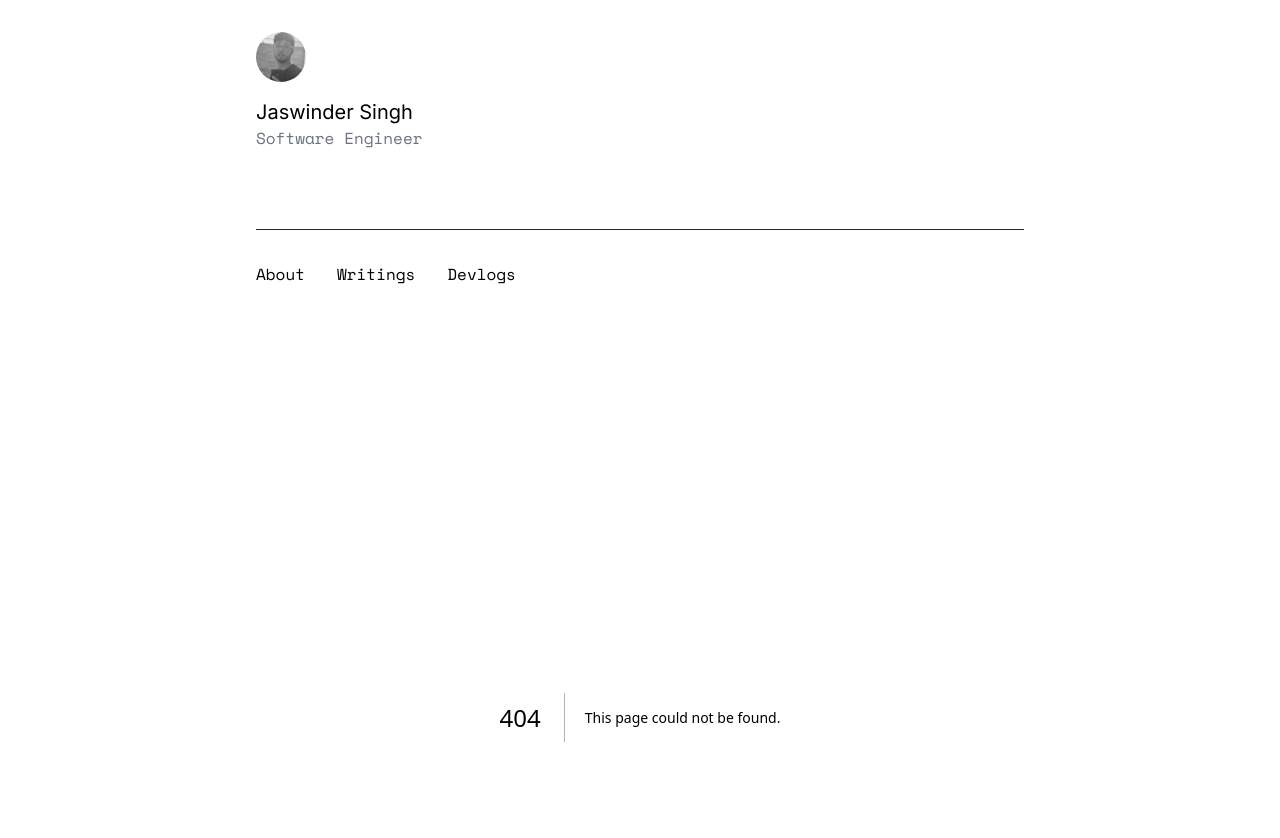
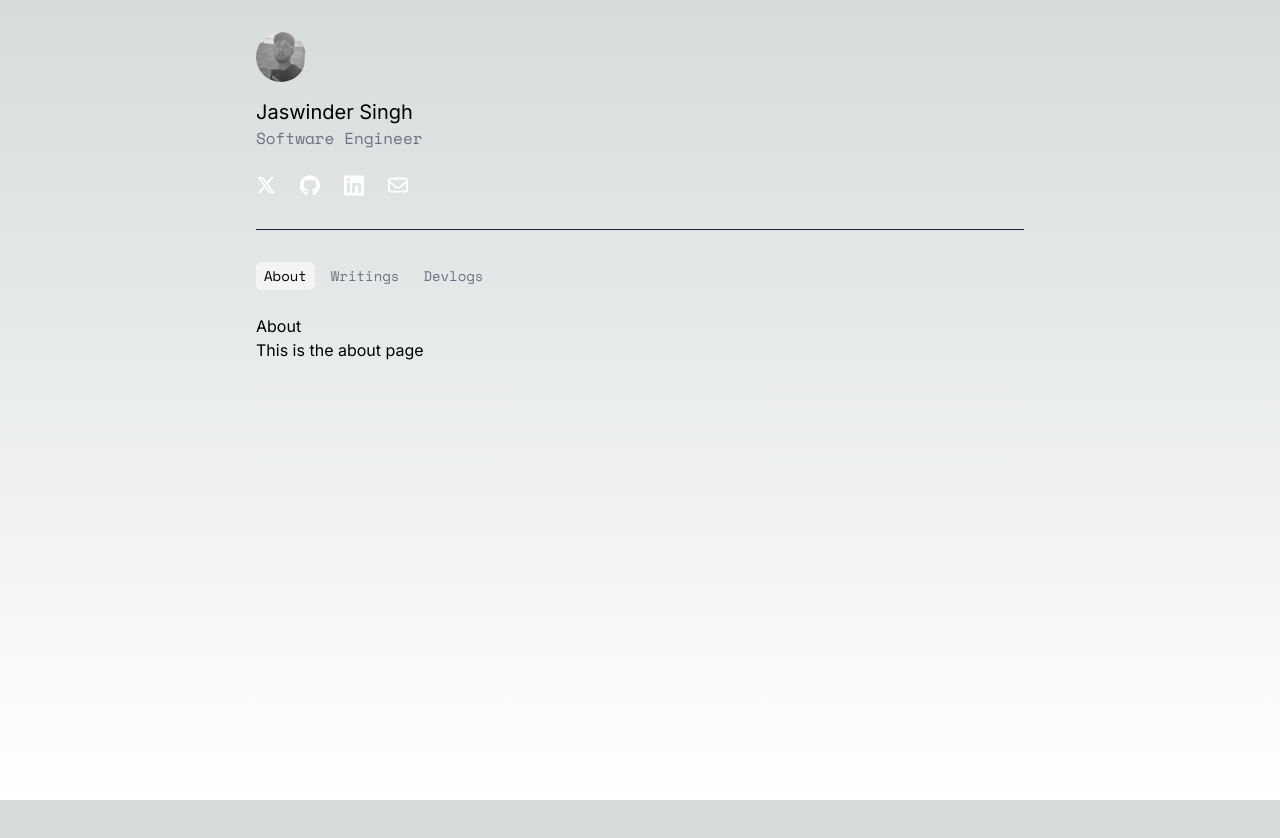
Before and after one commit to jassi-singh/me, a Next.js app: page / in a window 1280 px wide. Before the commit this address had no page. Shown: the top 838 px of the page. After the commit the page ends 800 px from the top, so only its background shows below. Built offline with nearby package versions, Linux system fonts and the light colour scheme.

Commit message:
added navbar buttons

```diff
--- a/app/about/page.tsx
+++ b/app/page.tsx
@@ -1,4 +1,4 @@
-export default function AboutPage() {
+export default function Home() {
   return (
     <div>
       <h1>About</h1>
--- /dev/null
+++ b/components/nav-button.tsx
@@ -0,0 +1,34 @@
+"use client";
+import Link from "next/link";
+import { usePathname } from "next/navigation";
+import React from "react";
+import { cn } from "@/lib/utils";
+
+const NavButton = ({
+  href,
+  children,
+}: Readonly<{
+  href: string;
+  children: React.ReactNode;
+}>) => {
+  const pathname = usePathname();
+  const isActive = pathname === href;
+
+  return (
+    <Link href={href}>
+      <button
+        className={cn("px-2 py-1 relative text-sm transition-colors", {
+          "text-black": isActive,
+          "text-gray-500 hover:text-white": !isActive,
+        })}
+      >
+        <span className="relative z-10">{children}</span>
+        {isActive && (
+          <span className="absolute inset-0 z-0 bg-gray-100 rounded-md" />
+        )}
+      </button>
+    </Link>
+  );
+};
+
+export default NavButton;
--- a/components/navbar.tsx
+++ b/components/navbar.tsx
@@ -1,11 +1,11 @@
-import Link from "next/link";
+import NavButton from "@/components/nav-button";
 
 export default function Navbar() {
   return (
-    <nav className="my-8 flex gap-8 font-mono">
-      <Link href="/about">About</Link>
-      <Link href="/writings">Writings</Link>
-      <Link href="/devlogs">Devlogs</Link>
+    <nav className="relative mb-6 flex gap-2 font-mono">
+      <NavButton href="/">About</NavButton>
+      <NavButton href="/writings">Writings</NavButton>
+      <NavButton href="/devlogs">Devlogs</NavButton>
     </nav>
   );
 }
--- /dev/null
+++ b/lib/utils.ts
@@ -0,0 +1,21 @@
+
+/**
+ * Combines multiple class names or conditional class objects into a single string.
+ *
+ * @param classes - The class names or conditional class objects to be combined.
+ * @returns The combined class names as a string.
+ */
+export function cn(
+  ...classes: (string | { [key: string]: boolean })[]
+): string {
+  return classes
+    .map((c) =>
+      typeof c === "string"
+        ? c
+        : Object.entries(c)
+            .filter((e) => e[1])
+            .map((e) => e[0])
+            .join(" ")
+    )
+    .join(" ");
+}
--- a/next.config.mjs
+++ b/next.config.mjs
@@ -1,14 +1,4 @@
 /** @type {import('next').NextConfig} */
-const nextConfig = {
-  redirects: async () => {
-    return [
-      {
-        source: "/",
-        destination: "/about",
-        permanent: true,
-      },
-    ];
-  },
-};
+const nextConfig = {};
 
 export default nextConfig;
```
